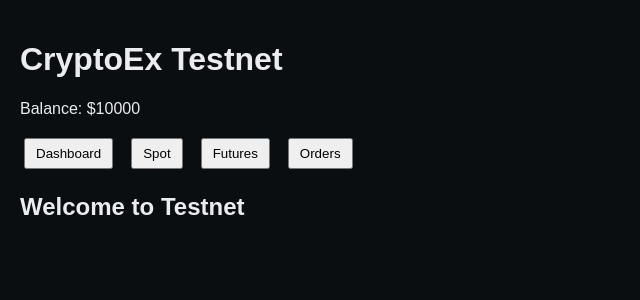
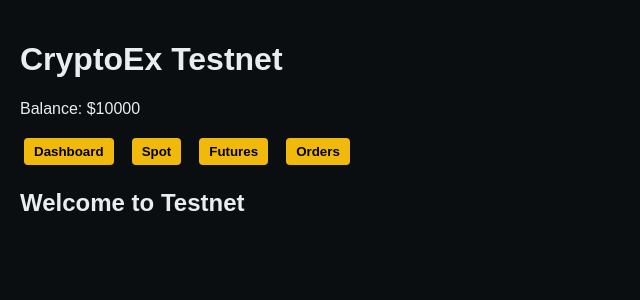
Before and after one commit to ShaDow326-del/cryptoex-testnet, a React (Create React App) app: page / in a window 1280 px wide. Shown: the top 300 px of the page, without its empty margins (0-640 px from the left). Built offline with nearby package versions, Linux system fonts and the light colour scheme.

Commit message:
Enhance button styles and add font family

```diff
--- a/src/index.css
+++ b/src/index.css
@@ -2,10 +2,19 @@ body {
   margin: 0;
   background: #0b0e11;
   color: #eaecef;
+  font-family: 'Inter', system-ui, -apple-system, BlinkMacSystemFont, sans-serif;
 }
 
 button {
   margin: 4px;
   padding: 6px 10px;
+  background: #f0b90b;
+  border: none;
+  border-radius: 4px;
+  font-weight: 600;
   cursor: pointer;
 }
+
+button:hover {
+  opacity: 0.85;
+  }
```
